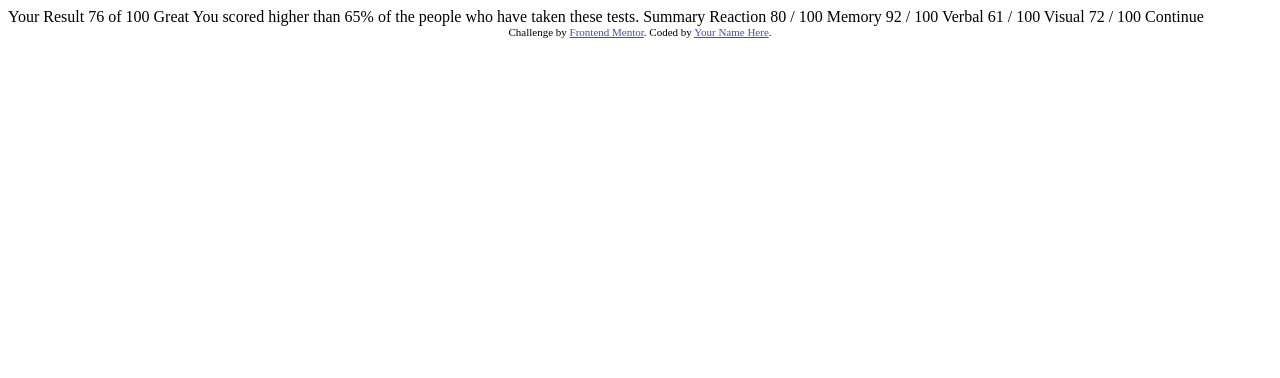
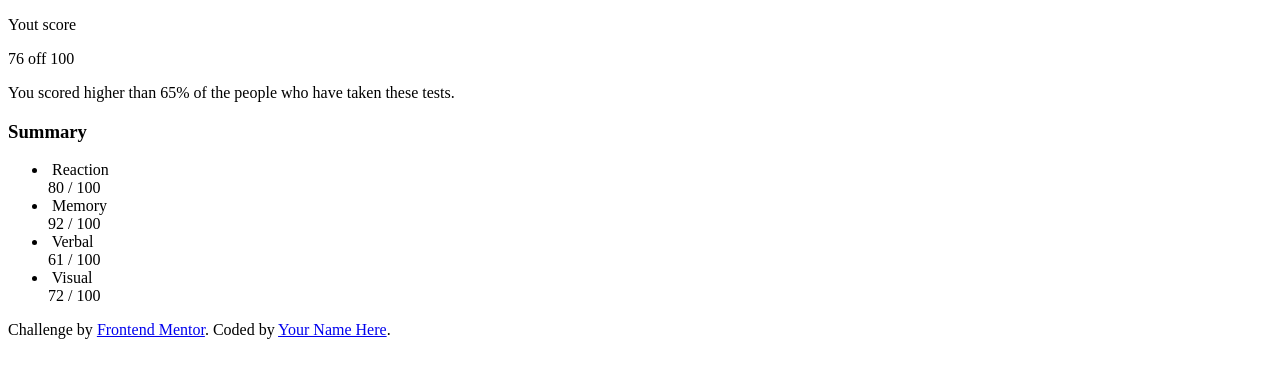
Before and after one commit to emersonescodes/results-summary-component-main, a plain HTML site: page index.html in a window 1280 px wide. Drawn offline with Linux system fonts and the light colour scheme.

Commit message:
html structure and naming classes

```diff
--- a/index.html
+++ b/index.html
@@ -2,42 +2,70 @@
 <html lang="en">
 <head>
   <meta charset="UTF-8">
-  <meta name="viewport" content="width=device-width, initial-scale=1.0"> <!-- displays site properly based on user's device -->
+  <meta name="viewport" content="width=device-width, initial-scale=1.0">
 
   <link rel="icon" type="image/png" sizes="32x32" href="./assets/images/favicon-32x32.png">
 
   <title>Frontend Mentor | Results summary component</title>
-
-  <!-- Feel free to remove these styles or customise in your own stylesheet 👍 -->
-  <style>
-    .attribution { font-size: 11px; text-align: center; }
-    .attribution a { color: hsl(228, 45%, 44%); }
-  </style>
 </head>
 <body>
-
-  Your Result
-  76
-  of 100
-
-  Great
-  You scored higher than 65% of the people who have taken these tests.
-
-  Summary
-
-  Reaction
-  80 / 100
-
-  Memory
-  92 / 100
-
-  Verbal
-  61 / 100
-
-  Visual
-  72 / 100
-
-  Continue
+  <main>
+    <section>
+      <div class="score-card__result">
+        <p class="score-card__label">Yout score</p>
+        <div class="score-card__accuracy">
+          <span class="score-card__value">76</span>
+          <span class="score-card__value-total">off 100</span>
+        </div>
+        <p class="score-card__feedback">You scored higher than 65% of the people who have taken these tests.</p>
+      </div>
+      <div class="score-card__summary">
+        <h3 class="score-card__title">Summary</h3>
+        <ul class="score-card__list">
+          <li class="score-card__item score-card__item--reaction">
+            <div class="">
+              <img src="" alt="" class="score-card__item-icon">
+              <span class="score-card__item-label">Reaction</span>
+            </div>
+            <div class="score-card__item-hit">
+              <span>80</span>
+              <span>/ 100</span>
+            </div>
+          </li>
+          <li class="score-card__item score-card__item--memory">
+            <div class="">
+              <img src="" alt="" class="score-card__item-icon">
+              <span class="score-card__item-label">Memory</span>
+            </div>
+            <div class="score-card__item-hit">
+              <span>92</span>
+              <span>/ 100</span>
+            </div>
+          </li>
+          <li class="score-card__item score-card__item--verbal">
+            <div class="">
+              <img src="" alt="" class="score-card__item-icon">
+              <span class="score-card__item-label">Verbal</span>
+            </div>
+            <div class="score-card__item-hit">
+              <span>61</span>
+              <span>/ 100</span>
+            </div>
+          </li>
+          <li class="score-card__item score-card__item--visual">
+            <div class="">
+              <img src="" alt="" class="score-card__item-icon">
+              <span class="score-card__item-label">Visual</span>
+            </div>
+            <div class="score-card__item-hit">
+              <span>72</span>
+              <span>/ 100</span>
+            </div>
+          </li>
+        </ul>
+      </div>
+    </section>
+  </main>
 
   <div class="attribution">
     Challenge by <a href="https://www.frontendmentor.io?ref=challenge" target="_blank">Frontend Mentor</a>.
```
